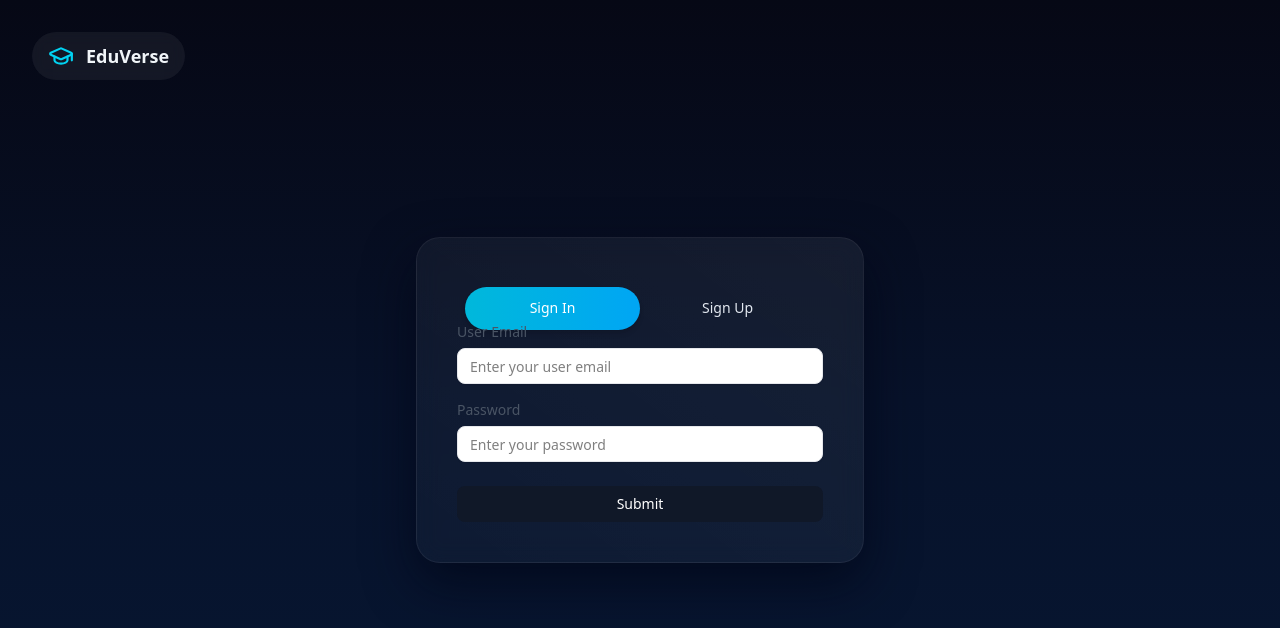
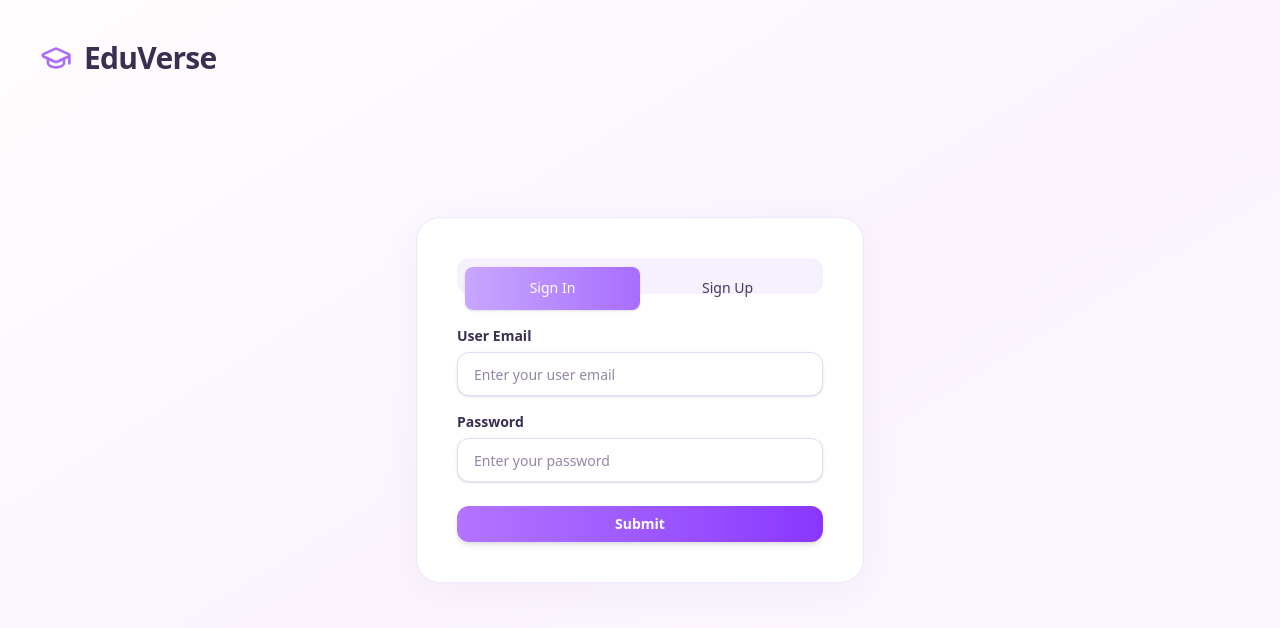
Before and after one commit to AthmakuruKavya/EduVerse-LMS-Project, a React app in the folder frontend/: page / in a window 1280 px wide. Shown: the top 628 px of the page. Built offline with nearby package versions, Linux system fonts and the light colour scheme; the HTML template or start-up script is replaced by a standard one.

Commit message:
Enhanced the ui styling

```diff
--- a/frontend/src/components/common-form/CommonForm.jsx
+++ b/frontend/src/components/common-form/CommonForm.jsx
@@ -1,18 +1,47 @@
+// import React from 'react'
+// import { Button } from '../ui/button'
+// import FormControls from './FormControls'
+
+// const CommonForm = ({handleSubmit, buttonText, formControls = [], formData, setformData}) => {
+//   return (
+//     <form onSubmit={handleSubmit} className="space-y-6">
+//         {/*render form controls here*/}
+//         <FormControls formControls={formControls} formData={formData} setformData={setformData}/>
+//         <Button
+//           type="submit"
+//           className="w-full py-2.5 bg-gray-900 hover:bg-gray-800 text-white rounded-lg font-medium transition-all"
+//         >
+//           {buttonText || "Submit"}
+//         </Button>
+
+//     </form>
+//   )
+// }
+
+// export default CommonForm
+
 import React from 'react'
 import { Button } from '../ui/button'
 import FormControls from './FormControls'
 
-const CommonForm = ({handleSubmit, buttonText, formControls = [], formData, setformData}) => {
+const CommonForm = ({ handleSubmit, buttonText, formControls = [], formData, setformData }) => {
   return (
     <form onSubmit={handleSubmit} className="space-y-6">
-        {/*render form controls here*/}
-        <FormControls formControls={formControls} formData={formData} setformData={setformData}/>
-        <Button
-          type="submit"
-          className="w-full py-2.5 bg-gray-900 hover:bg-gray-800 text-white rounded-lg font-medium transition-all"
-        >
-          {buttonText || "Submit"}
-        </Button>
+
+      <FormControls
+        formControls={formControls}
+        formData={formData}
+        setformData={setformData}
+      />
+
+      {/* ✅ Updated richer button gradient */}
+      <Button
+        type="submit"
+        className="w-full py-2.5 bg-gradient-to-r from-[#B374FF] to-[#8A35FF]
+        hover:opacity-95 text-white rounded-xl font-semibold shadow-md transition-all"
+      >
+        {buttonText || "Submit"}
+      </Button>
 
     </form>
   )
--- a/frontend/src/components/common-form/FormControls.jsx
+++ b/frontend/src/components/common-form/FormControls.jsx
@@ -1,3 +1,98 @@
+// import React from "react";
+// import { Label } from "../ui/label";
+// import { Input } from "../ui/input";
+// import {
+//   Select,
+//   SelectContent,
+//   SelectItem,
+//   SelectTrigger,
+//   SelectValue,
+// } from "../ui/select";
+// import { Textarea } from "../ui/textarea";
+
+// const FormControls = ({ formControls = [], formData, setformData }) => {
+//   function renderComponentByType(getcontrolItem) {
+//     const commonClasses =
+//       "w-full bg-white border border-gray-200 hover:border-gray-300 focus:border-gray-900 focus:ring-0 rounded-lg transition-colors";
+
+//     let element = null;
+
+//     switch (getcontrolItem.componentType) {
+//       case "input":
+//         element = (
+//           <Input
+//             className={commonClasses}
+//             id={getcontrolItem.name}
+//             name={getcontrolItem.name}
+//             placeholder={getcontrolItem.placeholder}
+//             type={getcontrolItem.type}
+//           />
+//         );
+//         break;
+//       case "select":
+//         element = (
+//           <Select>
+//             <SelectTrigger className={commonClasses}>
+//               <SelectValue placeholder={getcontrolItem.label} />
+//             </SelectTrigger>
+//             <SelectContent className="bg-white border border-gray-200">
+//               {getcontrolItem.options?.map((optionItem) => (
+//                 <SelectItem
+//                   key={optionItem.id}
+//                   value={optionItem.id}
+//                   className="hover:bg-gray-50"
+//                 >
+//                   {optionItem.label}
+//                 </SelectItem>
+//               ))}
+//             </SelectContent>
+//           </Select>
+//         );
+//         break;
+//       case "textarea":
+//         element = (
+//           <Textarea
+//             className={commonClasses}
+//             id={getcontrolItem.name}
+//             name={getcontrolItem.name}
+//             placeholder={getcontrolItem.placeholder}
+//           />
+//         );
+//         break;
+//       default:
+//         element = (
+//           <Input
+//             className={commonClasses}
+//             id={getcontrolItem.name}
+//             name={getcontrolItem.name}
+//             placeholder={getcontrolItem.placeholder}
+//             type={getcontrolItem.type}
+//           />
+//         );
+//     }
+//     return element;
+//   }
+
+//   return (
+//     <div className="space-y-4">
+//       {formControls.map((controlItem) => (
+//         <div key={controlItem.name} className="space-y-1.5">
+//           <Label
+//             htmlFor={controlItem.name}
+//             className="text-sm font-medium text-gray-600"
+//           >
+//             {controlItem.label}
+//           </Label>
+//           <div className="relative">{renderComponentByType(controlItem)}</div>
+//         </div>
+//       ))}
+//     </div>
+//   );
+// };
+
+// export default FormControls;
+
+
 import React from "react";
 import { Label } from "../ui/label";
 import { Input } from "../ui/input";
@@ -11,13 +106,17 @@ import {
 import { Textarea } from "../ui/textarea";
 
 const FormControls = ({ formControls = [], formData, setformData }) => {
+
+  const commonClasses =
+    "w-full bg-white border border-[#E6D9F5] rounded-xl text-[#463860] \
+    placeholder:text-[#9485A9] focus:border-[#A86CFF] hover:border-[#C9A7FF] \
+    transition-all h-11 px-4 shadow-sm";
+
   function renderComponentByType(getcontrolItem) {
-    const commonClasses =
-      "w-full bg-white border border-gray-200 hover:border-gray-300 focus:border-gray-900 focus:ring-0 rounded-lg transition-colors";
-
     let element = null;
 
     switch (getcontrolItem.componentType) {
+
       case "input":
         element = (
           <Input
@@ -29,18 +128,19 @@ const FormControls = ({ formControls = [], formData, setformData }) => {
           />
         );
         break;
+
       case "select":
         element = (
           <Select>
             <SelectTrigger className={commonClasses}>
               <SelectValue placeholder={getcontrolItem.label} />
             </SelectTrigger>
-            <SelectContent className="bg-white border border-gray-200">
+            <SelectContent className="bg-white border border-[#E6D9F5] text-[#463860]">
               {getcontrolItem.options?.map((optionItem) => (
                 <SelectItem
                   key={optionItem.id}
                   value={optionItem.id}
-                  className="hover:bg-gray-50"
+                  className="hover:bg-[#F7F0FF]"
                 >
                   {optionItem.label}
                 </SelectItem>
@@ -49,6 +149,7 @@ const FormControls = ({ formControls = [], formData, setformData }) => {
           </Select>
         );
         break;
+
       case "textarea":
         element = (
           <Textarea
@@ -59,6 +160,7 @@ const FormControls = ({ formControls = [], formData, setformData }) => {
           />
         );
         break;
+
       default:
         element = (
           <Input
@@ -70,6 +172,7 @@ const FormControls = ({ formControls = [], formData, setformData }) => {
           />
         );
     }
+
     return element;
   }
 
@@ -77,13 +180,16 @@ const FormControls = ({ formControls = [], formData, setformData }) => {
     <div className="space-y-4">
       {formControls.map((controlItem) => (
         <div key={controlItem.name} className="space-y-1.5">
+
+          {/* ✅ DARKER, PROFESSIONAL LABEL */}
           <Label
             htmlFor={controlItem.name}
-            className="text-sm font-medium text-gray-600"
+            className="text-sm font-semibold text-[#3A2F50]"
           >
             {controlItem.label}
           </Label>
-          <div className="relative">{renderComponentByType(controlItem)}</div>
+
+          <div>{renderComponentByType(controlItem)}</div>
         </div>
       ))}
     </div>
--- a/frontend/src/pages/auth/AuthPage.jsx
+++ b/frontend/src/pages/auth/AuthPage.jsx
@@ -1,3 +1,67 @@
+// import CommonForm from "@/components/common-form/CommonForm";
+// import { Tabs, TabsContent, TabsList, TabsTrigger } from "@/components/ui/tabs";
+// import { signInFormControls, signUpFormControls } from "@/config/form";
+// import { GraduationCap } from "lucide-react";
+// import React, { useState } from "react";
+// import { Link } from "react-router-dom";
+
+// const AuthPage = () => {
+//   const [activeTab, setActiveTab] = useState("signin")
+//   function handleTabChange(value) {
+//     setActiveTab(value);
+//   }
+//   return (
+//     <div className="relative min-h-screen bg-gradient-to-b from-[#060815] via-[#07122a] to-[#071733]">
+//       <header className="absolute top-8 left-8 z-10">
+//         <Link
+//           to="/"
+//           className="inline-flex items-center gap-3 px-4 py-2.5 rounded-full bg-white/6 backdrop-blur-sm hover:bg-white/8 transition"
+//         >
+//           <GraduationCap size={26} className="text-cyan-400" />
+//           <span className="text-lg font-semibold text-slate-100">EduVerse</span>
+//         </Link>
+//       </header>
+
+//       <main className="relative flex items-center justify-center min-h-screen px-6">
+//         <div className="w-full max-w-md p-10 space-y-8 bg-gradient-to-tr from-white/3 to-white/6 border border-white/6 rounded-3xl backdrop-blur-md shadow-[0_20px_50px_rgba(2,6,23,0.7)]">
+//           <Tabs
+//             value={activeTab}
+//             defaultValue="signin"
+//             onValueChange={handleTabChange}
+//             className="w-full"
+//           >
+//             <TabsList className="grid w-full grid-cols-2 p-2 bg-transparent rounded-xl">
+//               <TabsTrigger
+//                 value="signin"
+//                 className="px-4 py-3 rounded-full text-slate-200 hover:text-white transition data-[state=active]:bg-gradient-to-r data-[state=active]:from-cyan-500 data-[state=active]:to-sky-500 data-[state=active]:text-white data-[state=active]:shadow-md"
+//               >
+//                 Sign In
+//               </TabsTrigger>
+//               <TabsTrigger
+//                 value="signup"
+//                 className="px-4 py-3 rounded-full text-slate-200 hover:text-white transition data-[state=active]:bg-gradient-to-r data-[state=active]:from-cyan-500 data-[state=active]:to-sky-500 data-[state=active]:text-white data-[state=active]:shadow-md"
+//               >
+//                 Sign Up
+//               </TabsTrigger>
+//             </TabsList>
+
+//             <TabsContent value="signin">
+//               {/* Sign In Form */}
+//               <CommonForm formControls={signInFormControls}/>
+//             </TabsContent>
+//             <TabsContent value="signup">
+//               {/* Sign Up Form */}
+//               <CommonForm formControls={signUpFormControls}/>
+//             </TabsContent>
+//           </Tabs>
+//         </div>
+//       </main>
+//     </div>
+//   );
+// };
+
+// export default AuthPage;
+
 import CommonForm from "@/components/common-form/CommonForm";
 import { Tabs, TabsContent, TabsList, TabsTrigger } from "@/components/ui/tabs";
 import { signInFormControls, signUpFormControls } from "@/config/form";
@@ -6,53 +70,68 @@ import React, { useState } from "react";
 import { Link } from "react-router-dom";
 
 const AuthPage = () => {
-  const [activeTab, setActiveTab] = useState("signin")
+  const [activeTab, setActiveTab] = useState("signin");
+
   function handleTabChange(value) {
     setActiveTab(value);
   }
+
   return (
-    <div className="relative min-h-screen bg-gradient-to-b from-[#060815] via-[#07122a] to-[#071733]">
-      <header className="absolute top-8 left-8 z-10">
-        <Link
-          to="/"
-          className="inline-flex items-center gap-3 px-4 py-2.5 rounded-full bg-white/6 backdrop-blur-sm hover:bg-white/8 transition"
-        >
-          <GraduationCap size={26} className="text-cyan-400" />
-          <span className="text-lg font-semibold text-slate-100">EduVerse</span>
+    <div className="relative min-h-screen bg-gradient-to-br from-[#FFFDFE] via-[#FBF4FF] to-[#FDF7FF]">
+
+      {/* CLEAN LMS BRAND LABEL */}
+      <header className="absolute top-10 left-10 z-10">
+        <Link to="/" className="flex items-center gap-3">
+          <GraduationCap size={32} className="text-[#A86CFF]" />
+          <span className="text-3xl font-bold text-[#3A2F50] tracking-tight">
+            EduVerse
+          </span>
         </Link>
       </header>
 
-      <main className="relative flex items-center justify-center min-h-screen px-6">
-        <div className="w-full max-w-md p-10 space-y-8 bg-gradient-to-tr from-white/3 to-white/6 border border-white/6 rounded-3xl backdrop-blur-md shadow-[0_20px_50px_rgba(2,6,23,0.7)]">
+      <main className="flex items-center justify-center min-h-screen px-6">
+        <div className="w-full max-w-md p-10 space-y-8
+        bg-white border border-[#F0E6FF]
+        rounded-3xl shadow-[0_8px_40px_rgba(0,0,0,0.04)]">
+
           <Tabs
             value={activeTab}
             defaultValue="signin"
             onValueChange={handleTabChange}
             className="w-full"
           >
-            <TabsList className="grid w-full grid-cols-2 p-2 bg-transparent rounded-xl">
+            <TabsList className="grid w-full grid-cols-2 p-2 bg-[#F7F1FF] rounded-xl">
+
               <TabsTrigger
                 value="signin"
-                className="px-4 py-3 rounded-full text-slate-200 hover:text-white transition data-[state=active]:bg-gradient-to-r data-[state=active]:from-cyan-500 data-[state=active]:to-sky-500 data-[state=active]:text-white data-[state=active]:shadow-md"
+                className="px-4 py-3 rounded-lg text-[#463860] transition
+                data-[state=active]:bg-gradient-to-r data-[state=active]:from-[#C9A7FF]
+                data-[state=active]:to-[#A86CFF]
+                data-[state=active]:text-white data-[state=active]:shadow-sm"
               >
                 Sign In
               </TabsTrigger>
+
               <TabsTrigger
                 value="signup"
-                className="px-4 py-3 rounded-full text-slate-200 hover:text-white transition data-[state=active]:bg-gradient-to-r data-[state=active]:from-cyan-500 data-[state=active]:to-sky-500 data-[state=active]:text-white data-[state=active]:shadow-md"
+                className="px-4 py-3 rounded-lg text-[#463860] transition
+                data-[state=active]:bg-gradient-to-r data-[state=active]:from-[#C9A7FF]
+                data-[state=active]:to-[#A86CFF]
+                data-[state=active]:text-white data-[state=active]:shadow-sm"
               >
                 Sign Up
               </TabsTrigger>
+
             </TabsList>
 
-            <TabsContent value="signin">
-              {/* Sign In Form */}
-              <CommonForm formControls={signInFormControls}/>
+            <TabsContent value="signin" className="pt-6">
+              <CommonForm formControls={signInFormControls} />
             </TabsContent>
-            <TabsContent value="signup">
-              {/* Sign Up Form */}
-              <CommonForm formControls={signUpFormControls}/>
+
+            <TabsContent value="signup" className="pt-6">
+              <CommonForm formControls={signUpFormControls} />
             </TabsContent>
+
           </Tabs>
         </div>
       </main>
```
